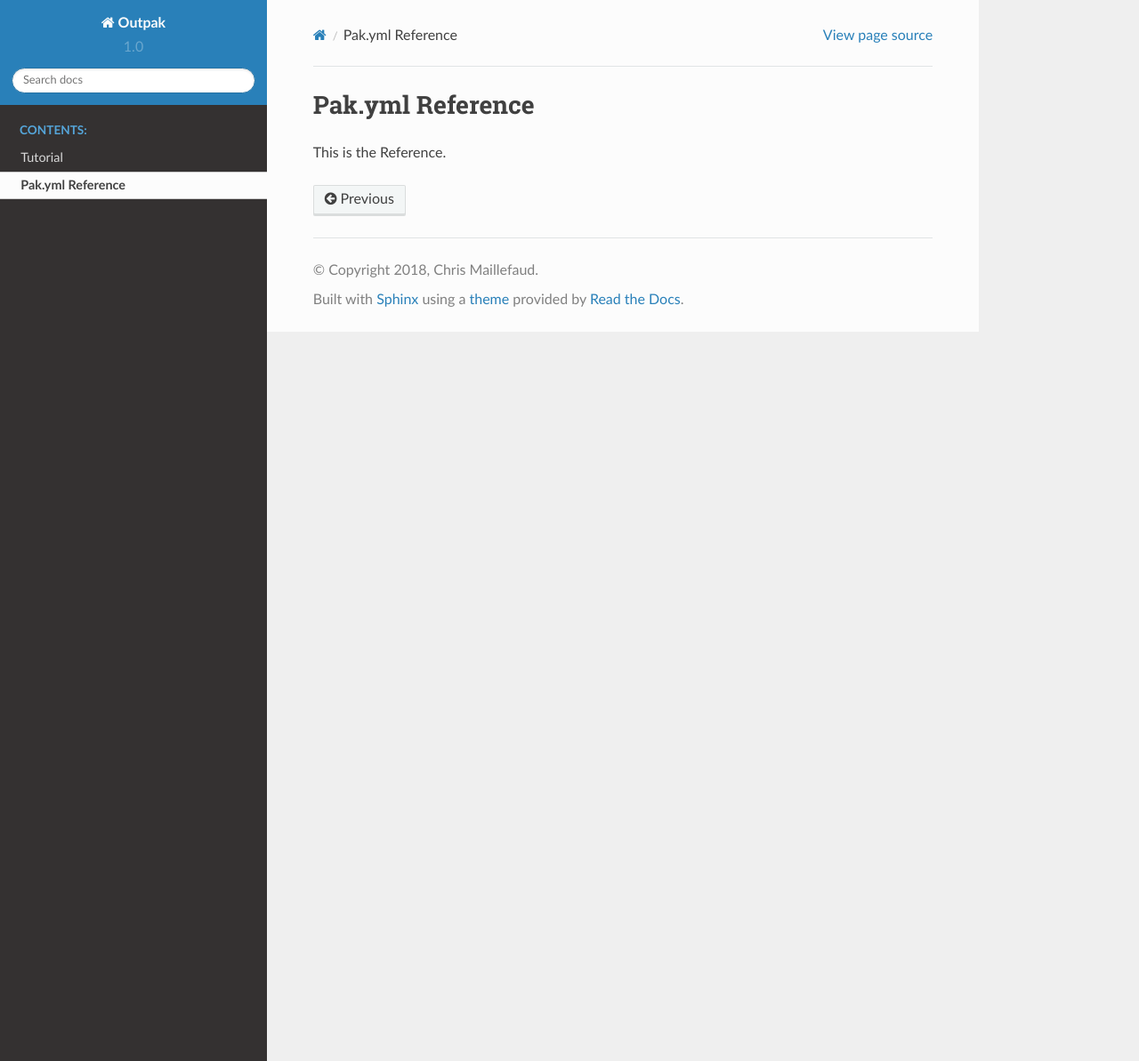
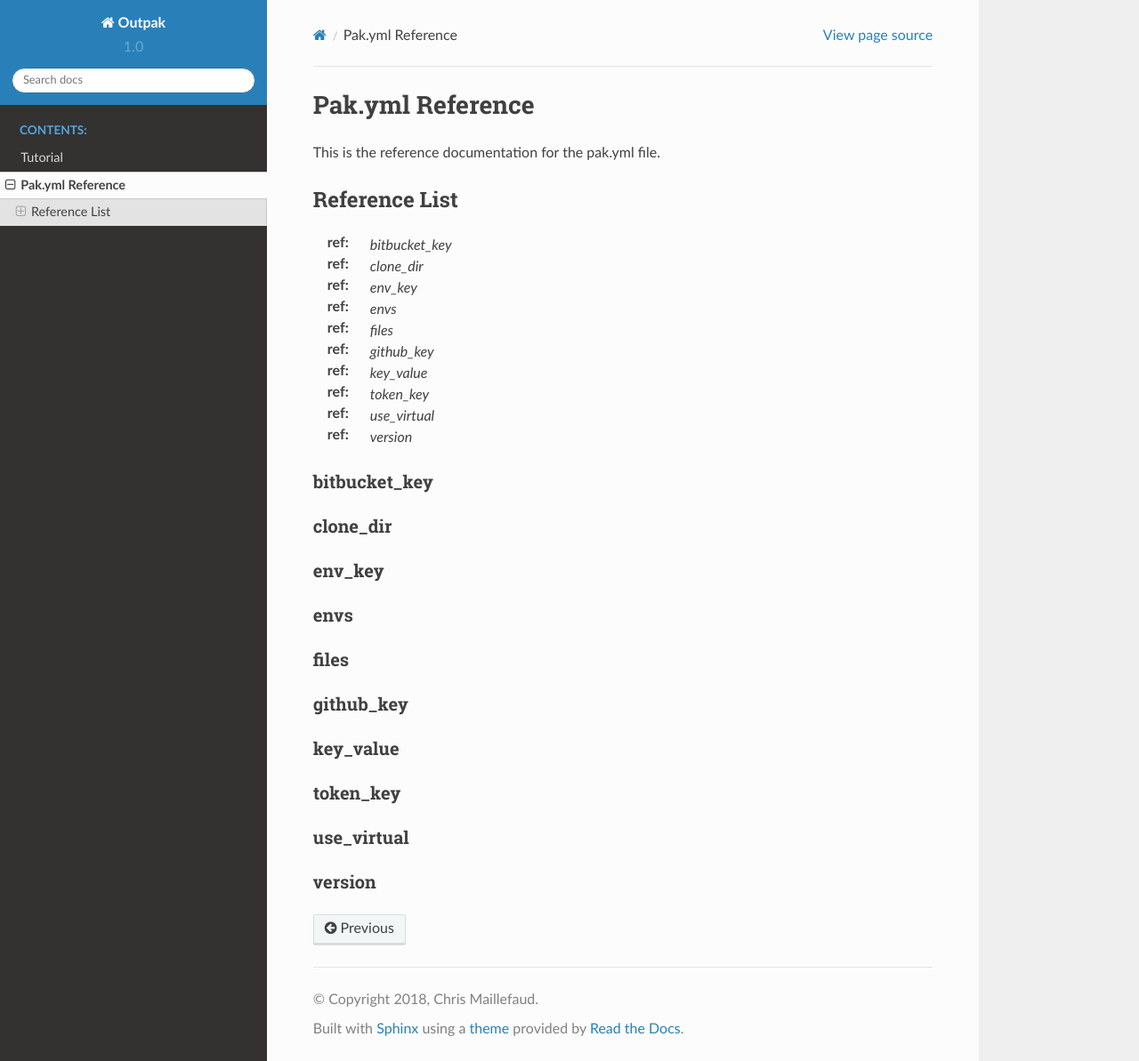
Before and after one commit to chrismaille/outpak, a Sphinx documentation site: the page built from docs/source/reference.rst, in a window 1280 px wide and 1193 px high. Shown: the whole window at 89% size. Built offline with Sphinx 7.4.7 and the Read the Docs theme 2.0.0, drawn with Linux system fonts in a browser that asks for light colours.

Commit message:
Update docs

```diff
--- a/docs/source/reference.rst
+++ b/docs/source/reference.rst
@@ -1,4 +1,57 @@
 Pak.yml Reference
 =================
 
-This is the Reference.
+This is the reference documentation for the pak.yml file.
+
+Reference List
+--------------
+:ref: `bitbucket_key`
+:ref: `clone_dir`
+:ref: `env_key`
+:ref: `envs`
+:ref: `files`
+:ref: `github_key`
+:ref: `key_value`
+:ref: `token_key`
+:ref: `use_virtual`
+:ref: `version`
+
+.. _bitbucket_key:
+bitbucket_key
+.............
+
+.. _clone_dir:
+clone_dir
+.........
+
+.. _env_key:
+env_key
+.......
+
+.. _envs:
+envs
+....
+
+.. _files:
+files
+.....
+
+.. _github_key:
+github_key
+..........
+
+.. _key_value:
+key_value
+.........
+
+.. _token_key:
+token_key
+.........
+
+.. _use_virtual:
+use_virtual
+...........
+
+.. _version:
+version
+.......
```
Also changed, not shown: docs/source/introduction.rst (deleted, +0 -66 lines), docs/source/tutorial.rst (+69 -1 lines).
